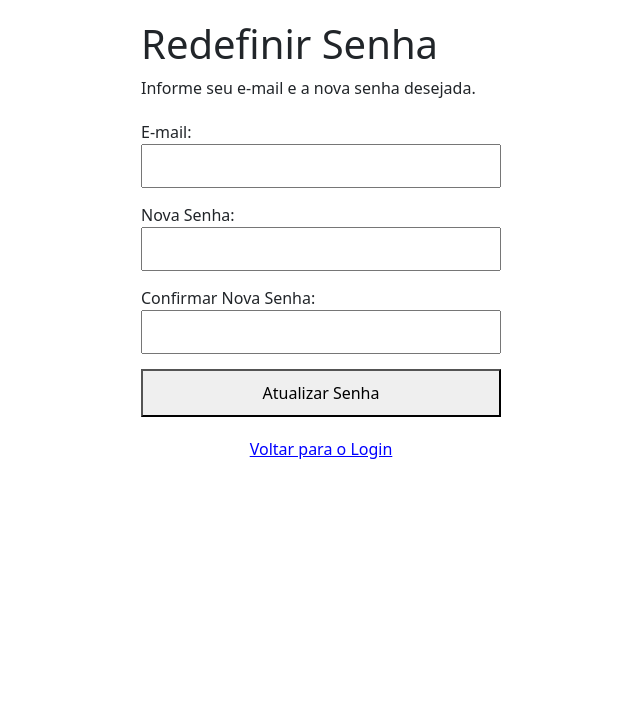
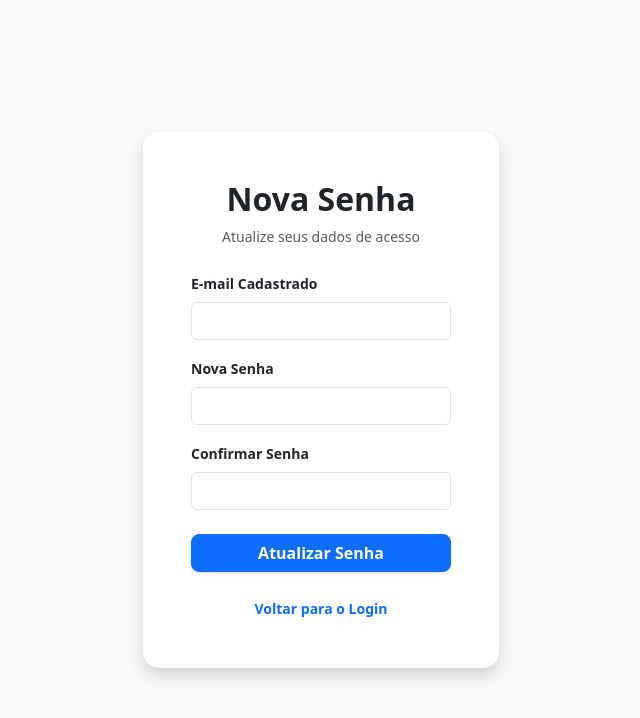
Before and after one commit to AntonyRNS/hub-negocios-v4.0, a Next.js app in the folder hub-negocios/: page /recuperar-senha in a window 1280 px wide. Shown: the top 718 px of the page, without its empty margins (319-959 px from the left). Built offline with nearby package versions, Linux system fonts and the light colour scheme.

Commit message:
Implementação cadastro e login por email

```diff
--- a/hub-negocios/app/recuperar-senha/page.tsx
+++ b/hub-negocios/app/recuperar-senha/page.tsx
@@ -1,105 +1,129 @@
 'use client';
 
 import { useState } from 'react';
-import { useRouter } from 'next/navigation'; // Padrão App Router [2]
+import { useRouter } from 'next/navigation';
 import Link from 'next/link';
 
-export default function RecuperarSenhaPage() {
+export default function RedefinirSenhaPage() {
   const router = useRouter();
   const [email, setEmail] = useState('');
   const [newPassword, setNewPassword] = useState('');
   const [confirmPassword, setConfirmPassword] = useState('');
+  const [error, setError] = useState('');
   const [message, setMessage] = useState('');
-  const [error, setError] = useState('');
+  const [loading, setLoading] = useState(false);
 
-  const handleUpdatePassword = (e: React.FormEvent) => {
+  const handleUpdatePassword = async (e: React.FormEvent) => {
     e.preventDefault();
     setError('');
     setMessage('');
 
-    // Validação básica de campos
     if (newPassword !== confirmPassword) {
       setError('As senhas não coincidem.');
       return;
     }
 
-    // 1. Busca os usuários no LocalStorage [3]
-    const savedUsers = localStorage.getItem('local_users');
-    const users = savedUsers ? JSON.parse(savedUsers) : [];
+    setLoading(true);
 
-    // 2. Localiza o índice do usuário pelo e-mail
-    const userIndex = users.findIndex((u: any) => u.email === email);
+    try {
+      const response = await fetch('/api/redefinir-senha', {
+        method: 'POST',
+        headers: { 'Content-Type': 'application/json' },
+        body: JSON.stringify({ email, newPassword }),
+      });
 
-    if (userIndex !== -1) {
-      // 3. Atualiza a senha no array
-      users[userIndex].password = newPassword;
+      const data = await response.json();
 
-      // 4. Salva o array atualizado de volta no LocalStorage [3, 4]
-      localStorage.setItem('local_users', JSON.stringify(users));
+      if (response.ok) {
+        setMessage('Senha alterada com sucesso! Redirecionando...');
 
-      setMessage('Senha alterada com sucesso! Redirecionando para o login...');
-
-      // 5. Redireciona após 2 segundos para o usuário ler a mensagem
+        // MANTENDO O CÓDIGO ANTIGO DE MUDANÇA DE PÁGINA
         setTimeout(() => {
+          console.log('Navegando para o login...');
           router.push('/login');
         }, 2000);
       } else {
-      setError('E-mail não encontrado no sistema.');
+        setError(data.error || 'Erro ao atualizar senha.');
+      }
+    } catch (err) {
+      setError('Falha na conexão com o banco de dados.');
+    } finally {
+      setLoading(false);
     }
   };
 
   return (
-    <div style={{ padding: '20px', maxWidth: '400px', margin: 'auto' }}>
-      <h1>Redefinir Senha</h1>
-      <p>Informe seu e-mail e a nova senha desejada.</p>
+    <div className="container-fluid vh-100 d-flex align-items-center bg-light">
+      <div className="container">
+        <div className="row justify-content-center">
+          <div className="col-12 col-md-6 col-lg-4">
+            <div className="card shadow border-0 rounded-4">
+              <div className="card-body p-5">
+                <div className="text-center mb-4">
+                  <h2 className="fw-bold">Nova Senha</h2>
+                  <p className="text-muted small">Atualize seus dados de acesso</p>
+                </div>
 
-      <form onSubmit={handleUpdatePassword} style={{ marginTop: '20px' }}>
-        {error && <p style={{ color: 'red' }}>{error}</p>}
-        {message && <p style={{ color: 'green' }}>{message}</p>}
+                <form onSubmit={handleUpdatePassword}>
+                  {error && <div className="alert alert-danger py-2 small">{error}</div>}
+                  {message && <div className="alert alert-success py-2 small">{message}</div>}
 
-        <div style={{ marginBottom: '15px' }}>
-          <label>E-mail:</label><br />
+                  <div className="mb-3">
+                    <label className="form-label small fw-bold">E-mail Cadastrado</label>
                     <input
                       type="email"
+                      className="form-control"
                       value={email}
                       onChange={(e) => setEmail(e.target.value)}
                       required
-            style={{ width: '100%', padding: '8px' }}
                     />
                   </div>
 
-        <div style={{ marginBottom: '15px' }}>
-          <label>Nova Senha:</label><br />
+                  <div className="mb-3">
+                    <label className="form-label small fw-bold">Nova Senha</label>
                     <input
                       type="password"
+                      className="form-control"
                       value={newPassword}
                       onChange={(e) => setNewPassword(e.target.value)}
                       required
-            style={{ width: '100%', padding: '8px' }}
                     />
                   </div>
 
-        <div style={{ marginBottom: '15px' }}>
-          <label>Confirmar Nova Senha:</label><br />
+                  <div className="mb-4">
+                    <label className="form-label small fw-bold">Confirmar Senha</label>
                     <input
                       type="password"
+                      className="form-control"
                       value={confirmPassword}
                       onChange={(e) => setConfirmPassword(e.target.value)}
                       required
-            style={{ width: '100%', padding: '8px' }}
                     />
                   </div>
 
-        <button type="submit" style={{ width: '100%', padding: '10px', cursor: 'pointer' }}>
-          Atualizar Senha
+                  <button
+                    type="submit"
+                    disabled={loading}
+                    className="btn btn-primary w-100 rounded-3 fw-bold shadow-sm"
+                  >
+                    {loading ? (
+                      <span className="spinner-border spinner-border-sm"></span>
+                    ) : (
+                      'Atualizar Senha'
+                    )}
                   </button>
                 </form>
 
-      <div style={{ marginTop: '20px', textAlign: 'center' }}>
-        <Link href="/login" style={{ color: 'blue', textDecoration: 'underline' }}>
+                <div className="text-center mt-4">
+                  <Link href="/login" className="text-decoration-none text-primary small fw-bold">
                     Voltar para o Login
                   </Link>
                 </div>
               </div>
+            </div>
+          </div>
+        </div>
+      </div>
+    </div>
   );
 }
--- /dev/null
+++ b/hub-negocios/next.config.js
@@ -0,0 +1,18 @@
+/** @type {import('next').NextConfig} */
+const nextConfig = {
+
+  allowedDevOrigins: ['127.0.0.1', 'localhost'],
+
+  experimental: {
+    serverActions: {
+      allowedOrigins: [
+        '127.0.0.1:3000',
+        'localhost:3000',
+        '*.githubpreview.dev',
+        '*.app.github.dev'
+      ],
+    },
+  },
+};
+
+module.exports = nextConfig;
--- a/hub-negocios/package.json
+++ b/hub-negocios/package.json
@@ -9,6 +9,7 @@
   },
   "dependencies": {
     "@prisma/client": "^6.3.0",
+    "@supabase/supabase-js": "^2.108.2",
     "bootstrap": "^5.3.8",
     "lucide-react": "^1.16.0",
     "next": "latest",
```
Also changed, not shown: hub-negocios/app/cadastro/page.tsx (added, +103 -0 lines), hub-negocios/app/login/page.tsx (+8 -11 lines), hub-negocios/app/page.tsx (+57 -5 lines), 2 other files (tests, documents, lock files or other folders). Lines whose indentation alone changed are shown as unchanged.
